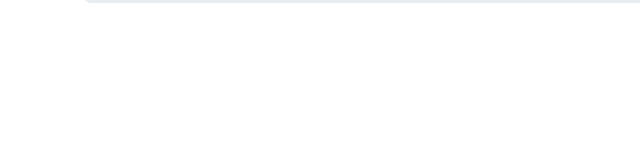
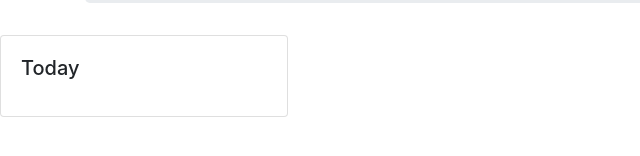
Before and after one commit to cpwalters75/Weather-Dashboard, a plain HTML site: page index.html in a window 1280 px wide. Shown: the part 300-456 px from the top of the page, 0-640 px from the left. Drawn offline with nearby package versions, Linux system fonts and the light colour scheme.

```diff
--- a/index.html
+++ b/index.html
@@ -38,6 +38,15 @@
     </div>
   </div>
 
+  <div class="card" style="width: 18rem;">
+      <div class="card-body">
+        <h5 class="card-title">Today</h5>
+
+        <p id="cardToday"></p>
+
+      </div>
+    </div>
+
 
 
     <script
--- a/javascript.js
+++ b/javascript.js
@@ -52,6 +52,7 @@ $( document ).ready(function() {
             url: "http://api.openweathermap.org/data/2.5/uvi/forecast?l"+userInput+"&appid=9ef5a8c0a9f360fcd04b4b54945cddee",
             success: function(response){
                 console.log(response);
+        //$("#cardToday").text(response.list.main.0.temp);
 
             }
 
```
